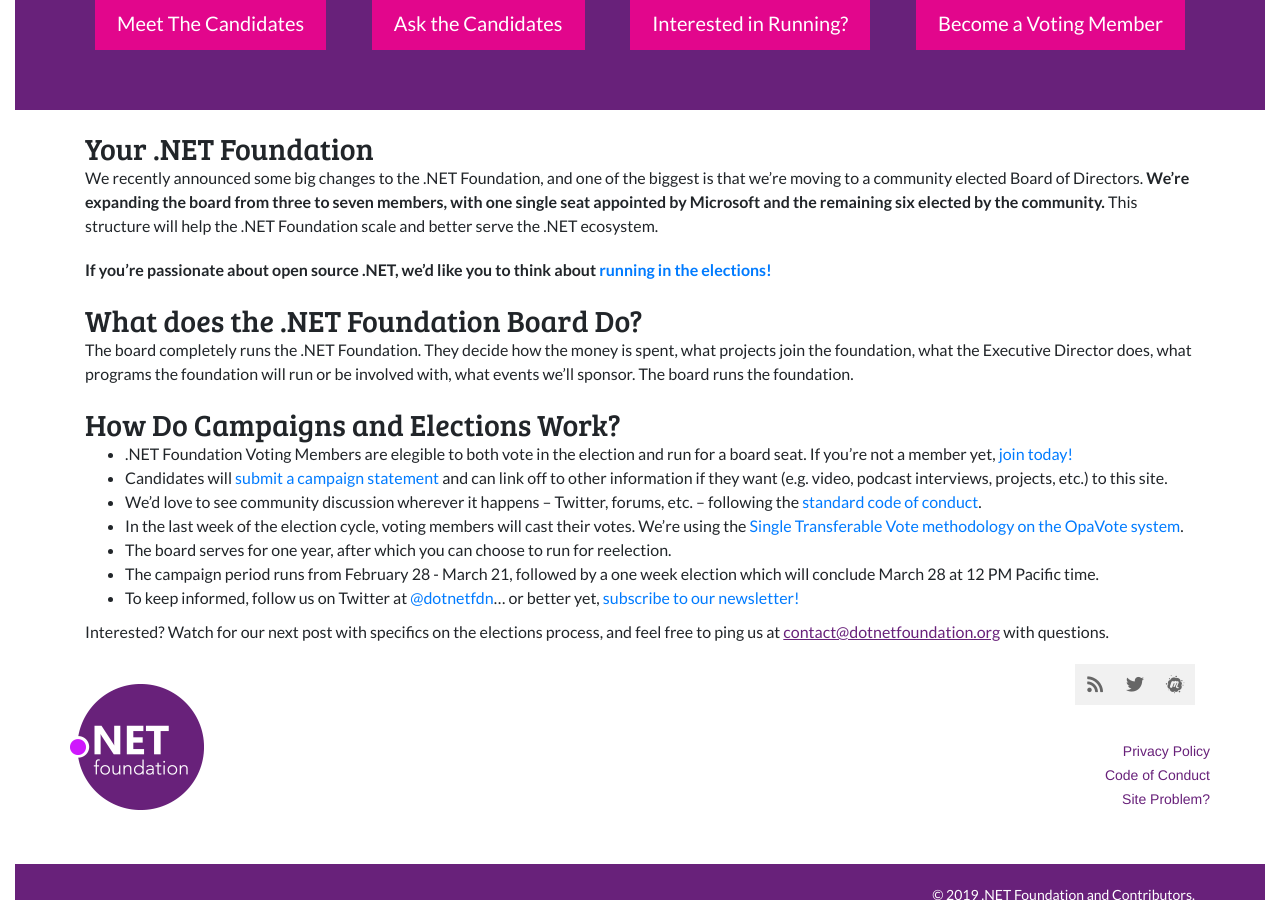
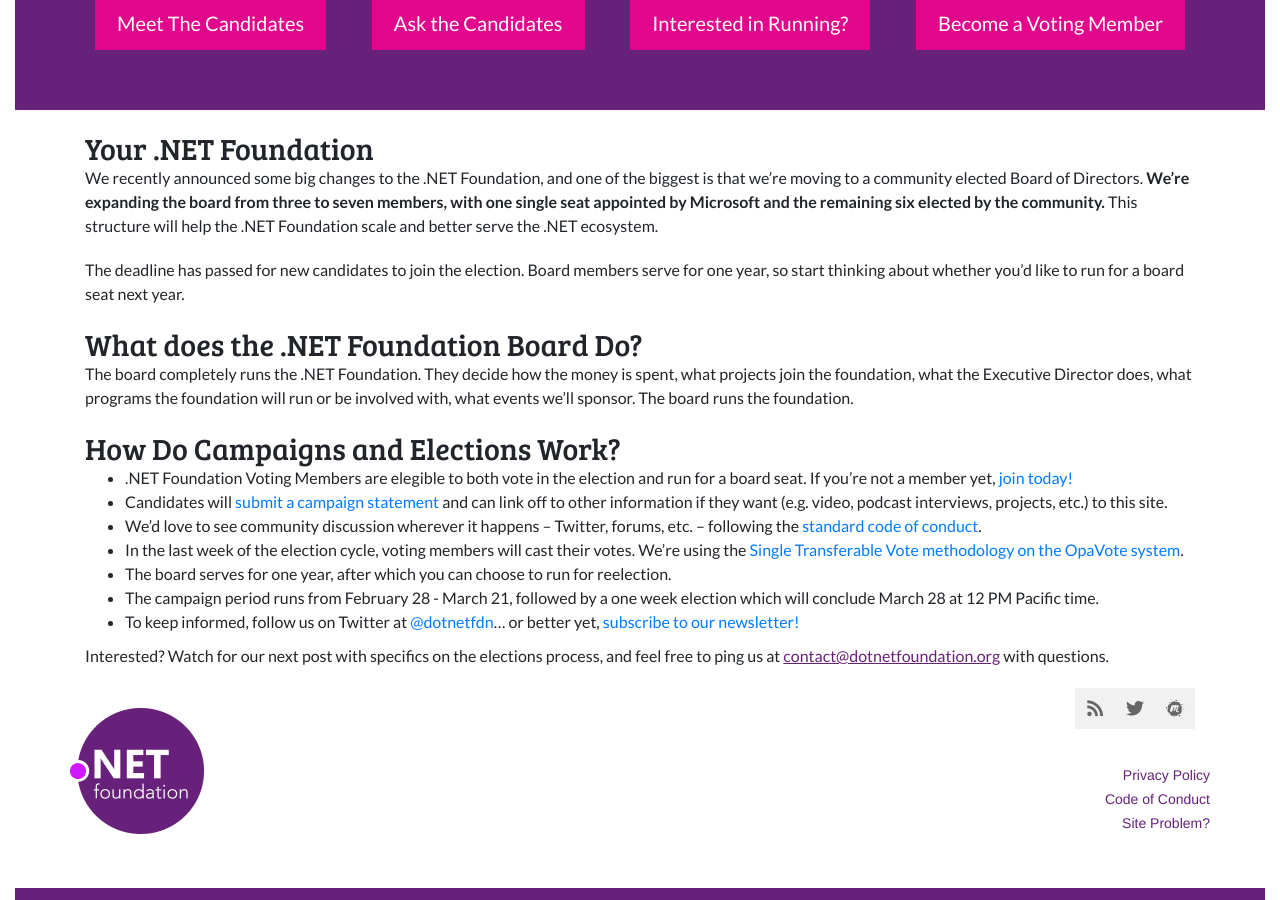
Before and after one commit to dotnet-foundation/election, a Jekyll site: the page built from index.md, in a window 1280 px wide and 900 px high, scrolled down 404 px. Built offline with Jekyll 4.4.1, drawn with Linux system fonts in a browser that asks for light colours; nearby versions of some CDN libraries; our own code applies the rules of GitHub Pages for plain Markdown files; comment, search, counter and statistics services are not loaded.

Commit message:
Update index.md

```diff
--- a/index.md
+++ b/index.md
@@ -6,7 +6,21 @@ title: .NET Foundation Board Member Elections
 
 We recently announced some big changes to the .NET Foundation, and one of the biggest is that we’re moving to a community elected Board of Directors. **We're expanding the board from three to seven members, with one single seat appointed by Microsoft and the remaining six elected by the community.** This structure will help the .NET Foundation scale and better serve the .NET ecosystem.
 
+{% if campaign_open %}
+
 **If you’re passionate about open source .NET, we’d like you to think about [running in the elections!](/campaign)**
+
+{% else %}
+
+The deadline has passed for new candidates to join the election. Board members serve for one year, so start thinking about whether you'd like to run for a board seat next year.
+
+{% endif %}
+
+{% if voting_open %}
+
+Voting is open, and members have received their ballots. If you'd like to vote in the election, [join the .NET Foundation](https://members.dotnetfoundation.org) as a voting member!
+
+{% endif %}
 
 ## What does the .NET Foundation Board Do?
 
```
